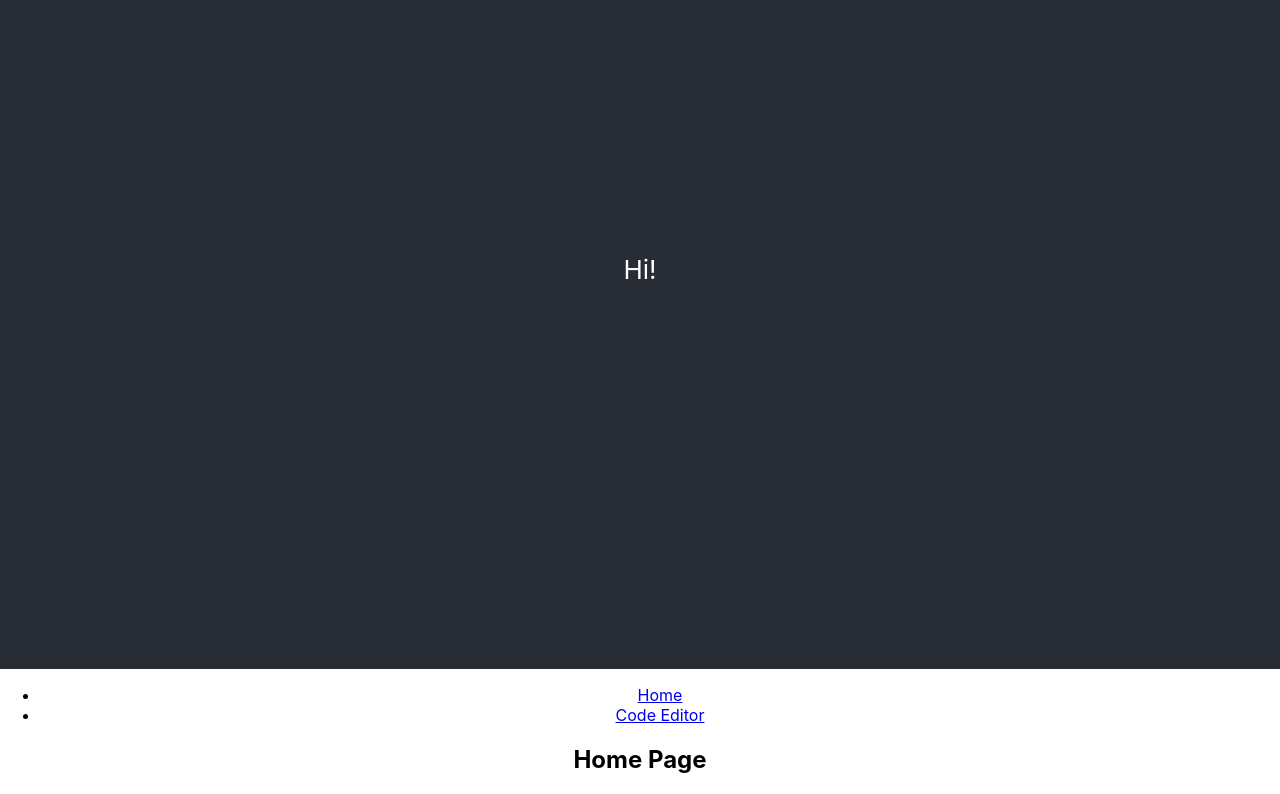
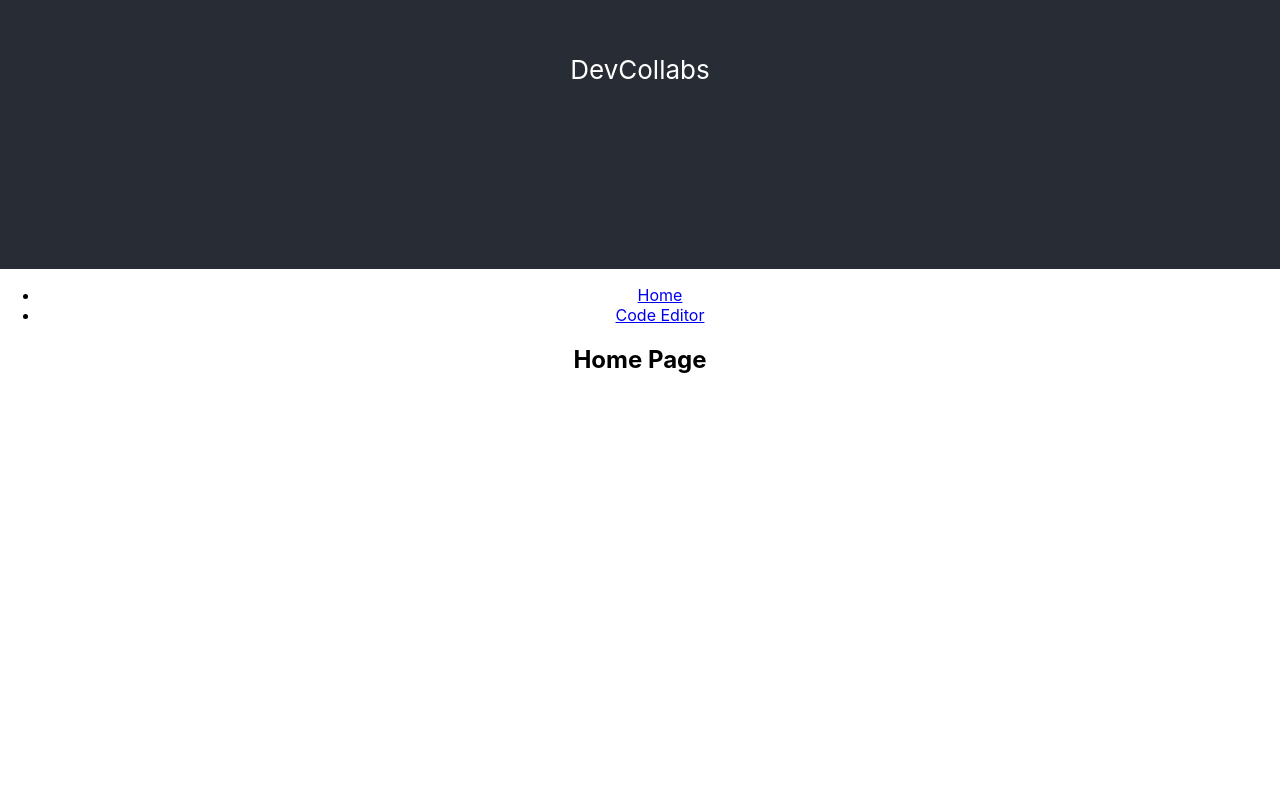
Before and after one commit to ej2brown/DevCollabs-refactored, a React (Create React App) app: page / in a window 1280 px wide. Shown: the part 131-925 px from the top of the page. After the commit the page ends 800 px from the top, so only its background shows below. Built offline with nearby package versions, Linux system fonts and the light colour scheme.

Commit message:
edit header style

```diff
--- a/src/App.css
+++ b/src/App.css
@@ -15,7 +15,7 @@
 
 .App-header {
   background-color: #282c34;
-  min-height: 100vh;
+  min-height: 50vh;
   display: flex;
   flex-direction: column;
   align-items: center;
--- a/src/App.tsx
+++ b/src/App.tsx
@@ -1,7 +1,5 @@
 import React from 'react';
 import { BrowserRouter, Link } from 'react-router-dom';
-
-import { CodeEditor } from './components/CodeEditor';
 
 import Routes from './Routes';
 
@@ -12,7 +10,7 @@ const App = () => (
   <BrowserRouter>
     <div className="App">
       <header className="App-header">
-        <div>Hi!</div>
+        <div>DevCollabs</div>
       </header>
       <main className="container">
         <ul className="left">
```
